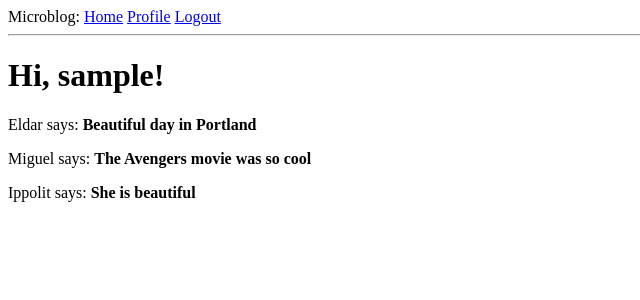
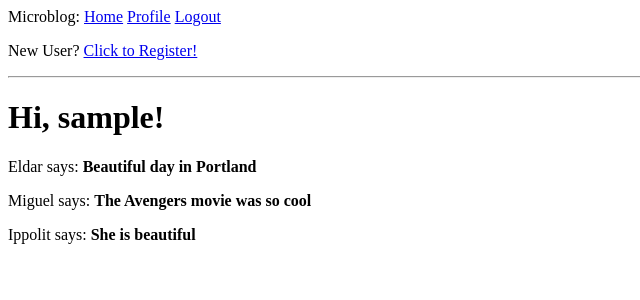
Before and after one commit to Theodor231/new_project, a Flask app: page / in a window 1280 px wide. Shown: the top 300 px of the page, without its empty margins (0-640 px from the left). Run offline with Flask 2, Linux system fonts and the light colour scheme; the visitor is signed in with stand-in values (Sample User, id 1); data comes from the database, SQL or seed files in the repository; both versions use the stored data as it was after the commit; parts of the project's set-up code (start-up, migrations or seed data) failed here and were passed over.

Commit message:
succesfull crete register page

```diff
--- a/app/routes.py
+++ b/app/routes.py
@@ -1,6 +1,6 @@
-from app import app
+from app import app, db
 from flask import render_template, flash, redirect, url_for
-from app.forms import LoginForm
+from app.forms import LoginForm, RegistrationForm
 from flask_login import current_user, login_user, logout_user, login_required
 from app.models import User, Post
 from werkzeug.urls import url_parse
@@ -47,6 +47,20 @@ def login():
     return render_template('login.html', title='Sing In', form=form)
 
 
+@app.route('/register', methods=['GET', 'POST'])
+def register():
+    if current_user.is_authenticated:
+        return redirect(url_for('index'))
+    form = RegistrationForm()
+    if form.validate_on_submit():
+        user = User(username=form.username.data, email=form.email.data)
+        user.set_password(form.password.data)
+        db.session.add(user)
+        db.session.commit()
+        flash('Register succesfull')
+        return redirect(url_for('login'))
+    return render_template('register.html', title='Register', form=form)
+
 @app.route('/user/<username>')
 def user(username):
     user = User.query.filter_by(username=username).first_or_404()
@@ -57,6 +71,8 @@ def user(username):
     return render_template('user.html', user=user, posts=posts)
 
 
+
+
 @app.route('/logout')
 def logout():
     logout_user()
--- a/app/templates/base.html
+++ b/app/templates/base.html
@@ -19,6 +19,7 @@
 	<a href="{{ url_for('user', username=current_user.username) }}">Profile</a>
 	<a href="{{ url_for('logout') }}">Logout</a>
 	{% endif %}
+    <p>New User? <a href="{{ url_for('register') }}">Click to Register!</a></p>
 
 </div>
 <hr>
```
Also changed, not shown: app/templates/register.html (+4 -6 lines), app.db.
